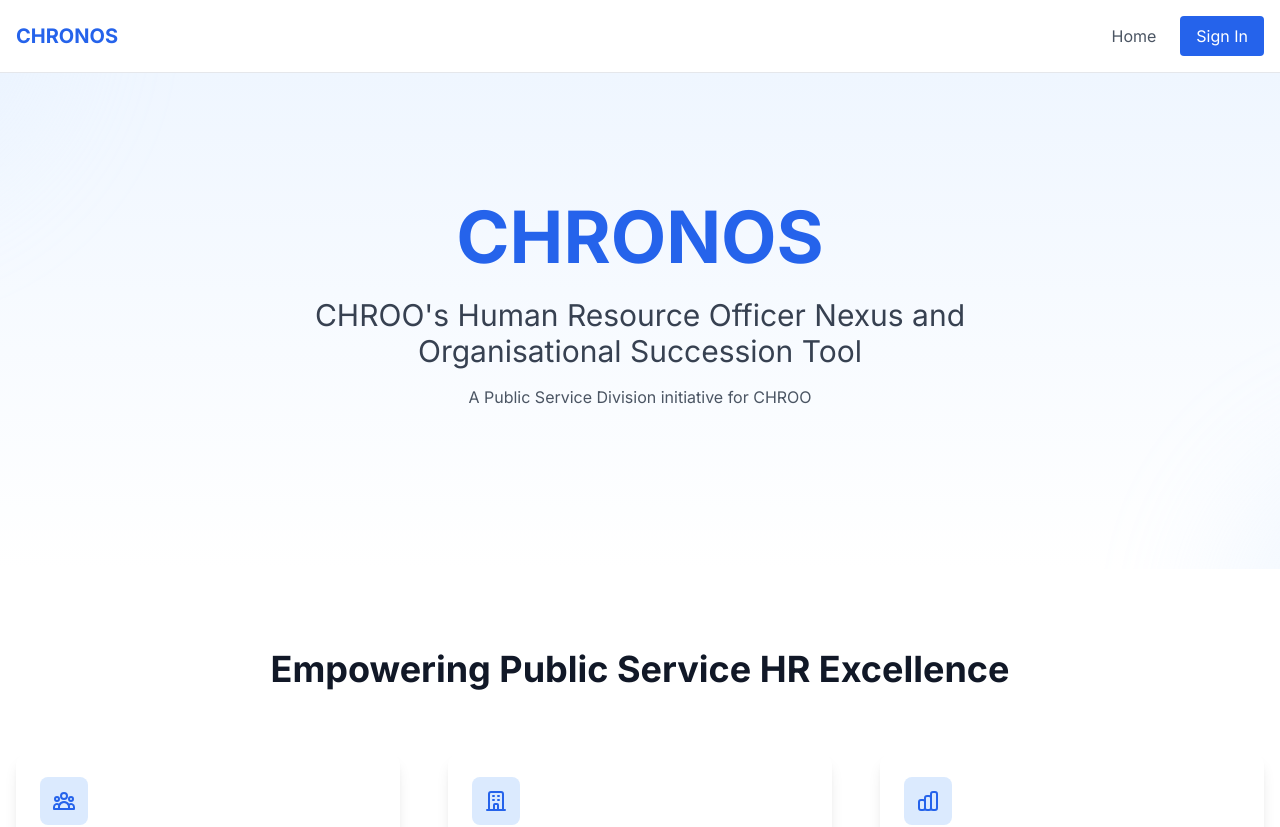
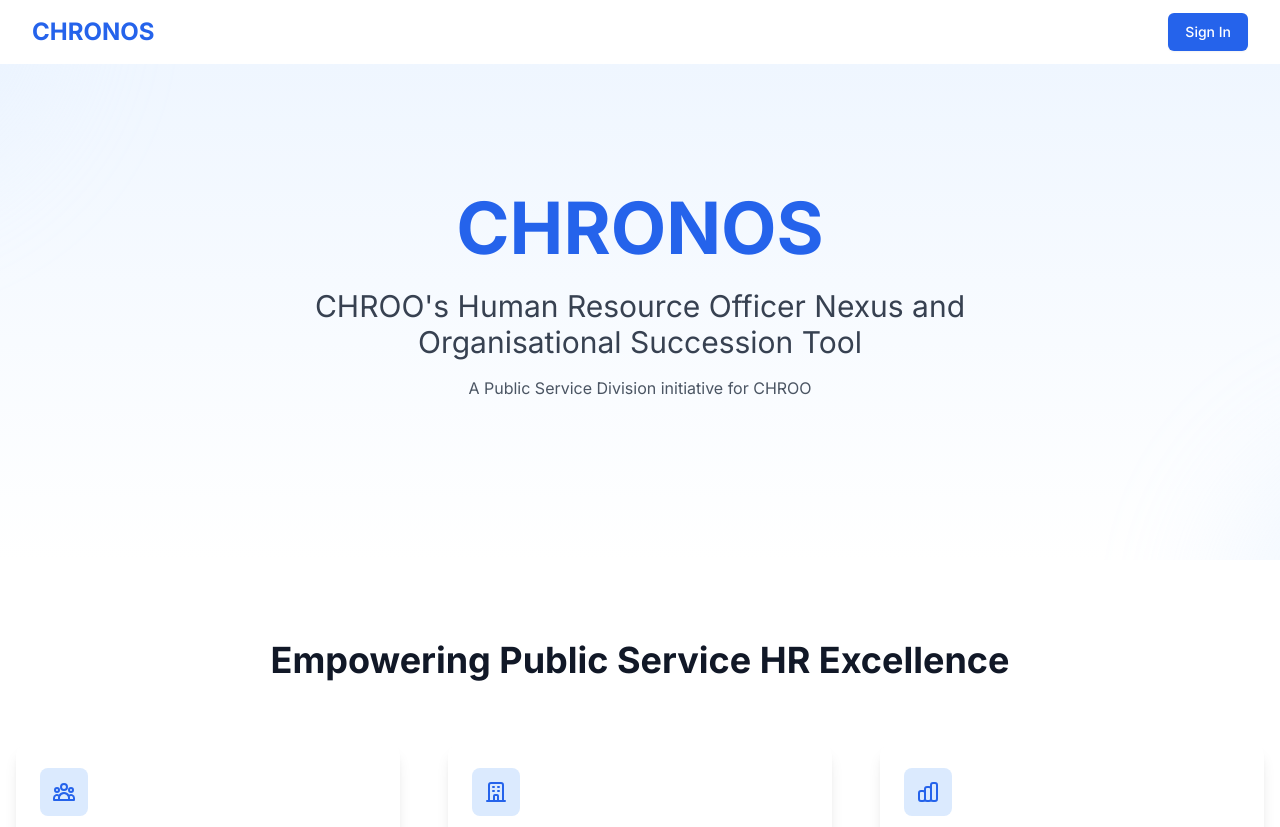
Before and after one commit to PrincZe/successionplanning, a Next.js app: page / in a window 1280 px wide. Shown: the top 827 px of the page. Built offline with nearby package versions, Linux system fonts and the light colour scheme; no server answers.

Commit message:
Refactor authentication context and header with Supabase-based client-side auth management

```diff
--- /dev/null
+++ b/src/app/components/layout/ClientLayout.tsx
@@ -0,0 +1,13 @@
+'use client'
+
+import { AuthProvider } from '@/lib/contexts/AuthContext'
+import Header from '@/app/components/layout/Header'
+
+export default function ClientLayout({ children }: { children: React.ReactNode }) {
+  return (
+    <AuthProvider>
+      <Header />
+      {children}
+    </AuthProvider>
+  )
+}
--- a/src/app/components/layout/Header.tsx
+++ b/src/app/components/layout/Header.tsx
@@ -1,101 +1,101 @@
 'use client'
 
 import Link from 'next/link'
+import { useAuth } from '@/lib/contexts/AuthContext'
 import { usePathname } from 'next/navigation'
-import { useEffect, useState } from 'react'
-import { supabase } from '@/lib/supabase'
 
 export default function Header() {
+  const { user, loading, signOut } = useAuth()
   const pathname = usePathname()
-  const [isAuthenticated, setIsAuthenticated] = useState(false)
-  const isHomePage = pathname === '/home'
-  const isLandingPage = pathname === '/'
 
-  useEffect(() => {
-    const checkAuth = async () => {
-      const { data: { session } } = await supabase.auth.getSession()
-      setIsAuthenticated(!!session)
+  const isActive = (path: string) => pathname === path
+
+  if (loading) {
+    return <div className="h-16 bg-white shadow"></div>
   }
 
-    checkAuth()
-
-    // Subscribe to auth state changes
-    const { data: { subscription } } = supabase.auth.onAuthStateChange((_event, session) => {
-      setIsAuthenticated(!!session)
-    })
-
-    return () => {
-      subscription.unsubscribe()
-    }
-  }, [])
-
   return (
-    <header className="border-b bg-white">
-      <nav className="container mx-auto px-4 py-4">
-        <div className="flex items-center justify-between">
-          <Link href={isAuthenticated ? '/home' : '/'} className="text-xl font-bold text-blue-600">
+    <header className="bg-white shadow">
+      <nav className="max-w-7xl mx-auto px-4 sm:px-6 lg:px-8">
+        <div className="flex justify-between h-16">
+          <div className="flex">
+            <div className="flex-shrink-0 flex items-center">
+              <Link href="/" className="text-blue-600 text-2xl font-bold">
                 CHRONOS
               </Link>
-          <div className="flex items-center space-x-6">
-            {isAuthenticated ? (
-              <>
-                {!isHomePage && (
+            </div>
+            {user && (
+              <div className="hidden sm:ml-6 sm:flex sm:space-x-8">
                 <Link
                   href="/home"
-                    className="text-gray-600 hover:text-gray-800 transition-colors"
+                  className={`inline-flex items-center px-1 pt-1 border-b-2 text-sm font-medium ${
+                    isActive('/home')
+                      ? 'border-blue-500 text-gray-900'
+                      : 'border-transparent text-gray-500 hover:border-gray-300 hover:text-gray-700'
+                  }`}
                 >
                   Home
                 </Link>
-                )}
                 <Link
                   href="/positions"
-                  className="text-gray-600 hover:text-gray-800 transition-colors"
+                  className={`inline-flex items-center px-1 pt-1 border-b-2 text-sm font-medium ${
+                    isActive('/positions')
+                      ? 'border-blue-500 text-gray-900'
+                      : 'border-transparent text-gray-500 hover:border-gray-300 hover:text-gray-700'
+                  }`}
                 >
                   Positions
                 </Link>
                 <Link
                   href="/officers"
-                  className="text-gray-600 hover:text-gray-800 transition-colors"
+                  className={`inline-flex items-center px-1 pt-1 border-b-2 text-sm font-medium ${
+                    isActive('/officers')
+                      ? 'border-blue-500 text-gray-900'
+                      : 'border-transparent text-gray-500 hover:border-gray-300 hover:text-gray-700'
+                  }`}
                 >
                   Officers
                 </Link>
                 <Link
                   href="/competencies"
-                  className="text-gray-600 hover:text-gray-800 transition-colors"
+                  className={`inline-flex items-center px-1 pt-1 border-b-2 text-sm font-medium ${
+                    isActive('/competencies')
+                      ? 'border-blue-500 text-gray-900'
+                      : 'border-transparent text-gray-500 hover:border-gray-300 hover:text-gray-700'
+                  }`}
                 >
                   Competencies
                 </Link>
                 <Link
                   href="/stints"
-                  className="text-gray-600 hover:text-gray-800 transition-colors"
+                  className={`inline-flex items-center px-1 pt-1 border-b-2 text-sm font-medium ${
+                    isActive('/stints')
+                      ? 'border-blue-500 text-gray-900'
+                      : 'border-transparent text-gray-500 hover:border-gray-300 hover:text-gray-700'
+                  }`}
                 >
                   Stints
                 </Link>
+              </div>
+            )}
+          </div>
+          <div className="flex items-center">
+            {user ? (
               <button
-                  onClick={async () => {
-                    await supabase.auth.signOut()
-                    window.location.href = '/'
-                  }}
-                  className="text-gray-600 hover:text-gray-800 transition-colors"
+                onClick={() => signOut()}
+                className="ml-8 inline-flex items-center justify-center px-4 py-2 border border-transparent rounded-md shadow-sm text-sm font-medium text-white bg-blue-600 hover:bg-blue-700"
               >
                 Sign Out
               </button>
-              </>
             ) : (
-              <>
-                <Link
-                  href={isAuthenticated ? '/home' : '/login'}
-                  className="text-gray-600 hover:text-gray-800 transition-colors"
-                >
-                  Home
-                </Link>
+              pathname !== '/login' && (
                 <Link
                   href="/login"
-                  className="px-4 py-2 bg-blue-600 text-white rounded hover:bg-blue-700 transition-colors"
+                  className="ml-8 inline-flex items-center justify-center px-4 py-2 border border-transparent rounded-md shadow-sm text-sm font-medium text-white bg-blue-600 hover:bg-blue-700"
                 >
                   Sign In
                 </Link>
-              </>
+              )
             )}
           </div>
         </div>
--- a/src/app/layout.tsx
+++ b/src/app/layout.tsx
@@ -1,7 +1,7 @@
 import type { Metadata } from 'next'
 import { Inter } from 'next/font/google'
 import './globals.css'
-import Header from '@/app/components/layout/Header'
+import ClientLayout from '@/app/components/layout/ClientLayout'
 
 const inter = Inter({ subsets: ['latin'] })
 
@@ -18,8 +18,9 @@ export default function RootLayout({
   return (
     <html lang="en">
       <body className={`${inter.className} bg-gray-50 min-h-screen`}>
-        <Header />
-        {children}
+        <ClientLayout>
+          {children}
+        </ClientLayout>
       </body>
     </html>
   )
--- a/src/lib/contexts/AuthContext.tsx
+++ b/src/lib/contexts/AuthContext.tsx
@@ -1,59 +1,66 @@
 "use client";
 
-import React, { createContext, useEffect, useState } from "react";
-import { signInWithPopup, GoogleAuthProvider, signOut as firebaseSignOut } from "firebase/auth";
-import { User } from "firebase/auth";
-import { auth } from "../firebase/firebase";
+import React, { createContext, useContext, useEffect, useState } from "react";
+import { useRouter } from "next/navigation";
+import { supabase } from "@/lib/supabase";
+import type { User, Session } from "@supabase/supabase-js";
 
-interface AuthContextType {
+type AuthContextType = {
   user: User | null;
+  session: Session | null;
   loading: boolean;
-  signInWithGoogle: () => Promise<void>;
   signOut: () => Promise<void>;
-}
+};
 
 const AuthContext = createContext<AuthContextType>({
   user: null,
+  session: null,
   loading: true,
-  signInWithGoogle: async () => {},
   signOut: async () => {},
 });
 
 export function AuthProvider({ children }: { children: React.ReactNode }) {
   const [user, setUser] = useState<User | null>(null);
+  const [session, setSession] = useState<Session | null>(null);
   const [loading, setLoading] = useState(true);
+  const router = useRouter();
 
   useEffect(() => {
-    const unsubscribe = auth.onAuthStateChanged((user) => {
-      setUser(user);
+    // Get initial session
+    supabase.auth.getSession().then(({ data: { session } }) => {
+      setSession(session);
+      setUser(session?.user ?? null);
       setLoading(false);
     });
 
-    return () => unsubscribe();
+    // Listen for auth changes
+    const { data: { subscription } } = supabase.auth.onAuthStateChange((_event, session) => {
+      setSession(session);
+      setUser(session?.user ?? null);
+      setLoading(false);
+    });
+
+    return () => {
+      subscription.unsubscribe();
+    };
   }, []);
 
-  const signInWithGoogle = async () => {
-    const provider = new GoogleAuthProvider();
-    try {
-      await signInWithPopup(auth, provider);
-    } catch (error) {
-      console.error("Error signing in with Google", error);
-    }
-  };
-
-  const signOutUser = async () => {
-    try {
-      await firebaseSignOut(auth);
-    } catch (error) {
-      console.error("Error signing out", error);
-    }
+  const signOut = async () => {
+    await supabase.auth.signOut();
+    router.push("/login");
   };
 
   return (
-    <AuthContext.Provider value={{ user, loading, signInWithGoogle, signOut: signOutUser }}>
+    <AuthContext.Provider value={{ user, session, loading, signOut }}>
       {children}
     </AuthContext.Provider>
   );
 }
 
-export { AuthContext };
+export const useAuth = () => {
+  const context = useContext(AuthContext);
+  if (!context) {
+    throw new Error("useAuth must be used within an AuthProvider");
+  }
+  return context;
+};
--- a/src/lib/hooks/useAuth.ts
+++ /dev/null
@@ -1,4 +0,0 @@
-import { useContext } from "react";
-import { AuthContext } from "../contexts/AuthContext";
-
-export const useAuth = () => useContext(AuthContext);
```
Also changed, not shown: src/app/login/page.tsx (+15 -46 lines). Lines whose indentation alone changed are shown as unchanged.
